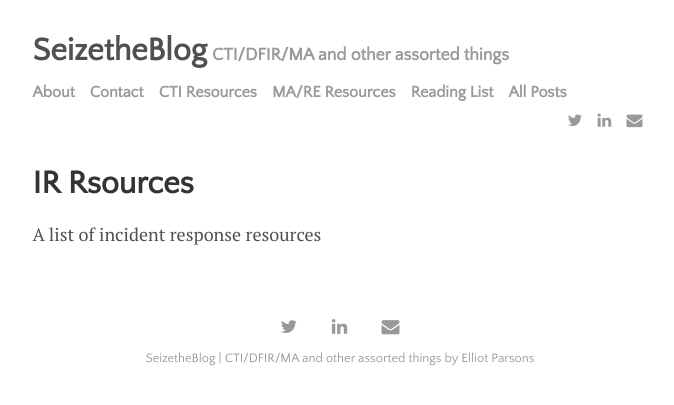
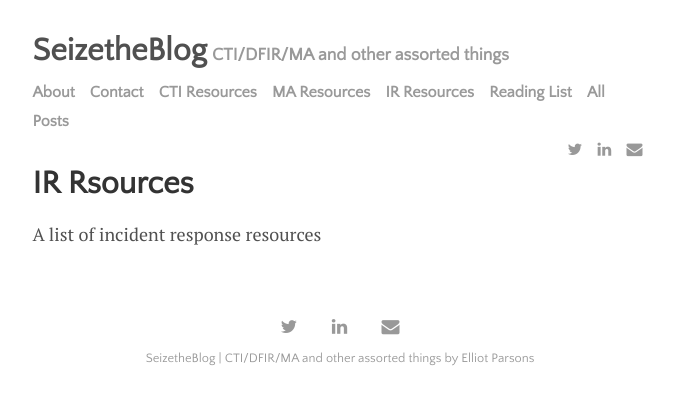
Before and after one commit to seizethecheese/seizethecheese.github.io, a Jekyll site: the page built from menu/ir.md, in a window 1280 px wide. Shown: the top 405 px of the page, without its empty margins (300-974 px from the left). Built offline with Jekyll 4.4.1, drawn with Linux system fonts in a browser that asks for light colours; some web fonts are replaced.

Commit message:
Update settings.yml

```diff
--- a/_data/settings.yml
+++ b/_data/settings.yml
@@ -10,7 +10,8 @@ menu:
 - {name: 'About',   url: 'about.html'}
 - {name: 'Contact', url: 'contact.html'}
 - {name: 'CTI Resources', url: 'cti.html'}
-- {name: 'MA/RE Resources', url: 'ma.html'}
+- {name: 'MA Resources', url: 'ma.html'}
+- {name: 'IR Resources', url: 'ir.html'}
 - {name: 'Reading List', url: 'reading.html'}
 - {name: 'All Posts', url: 'posts.html'}
 
```
